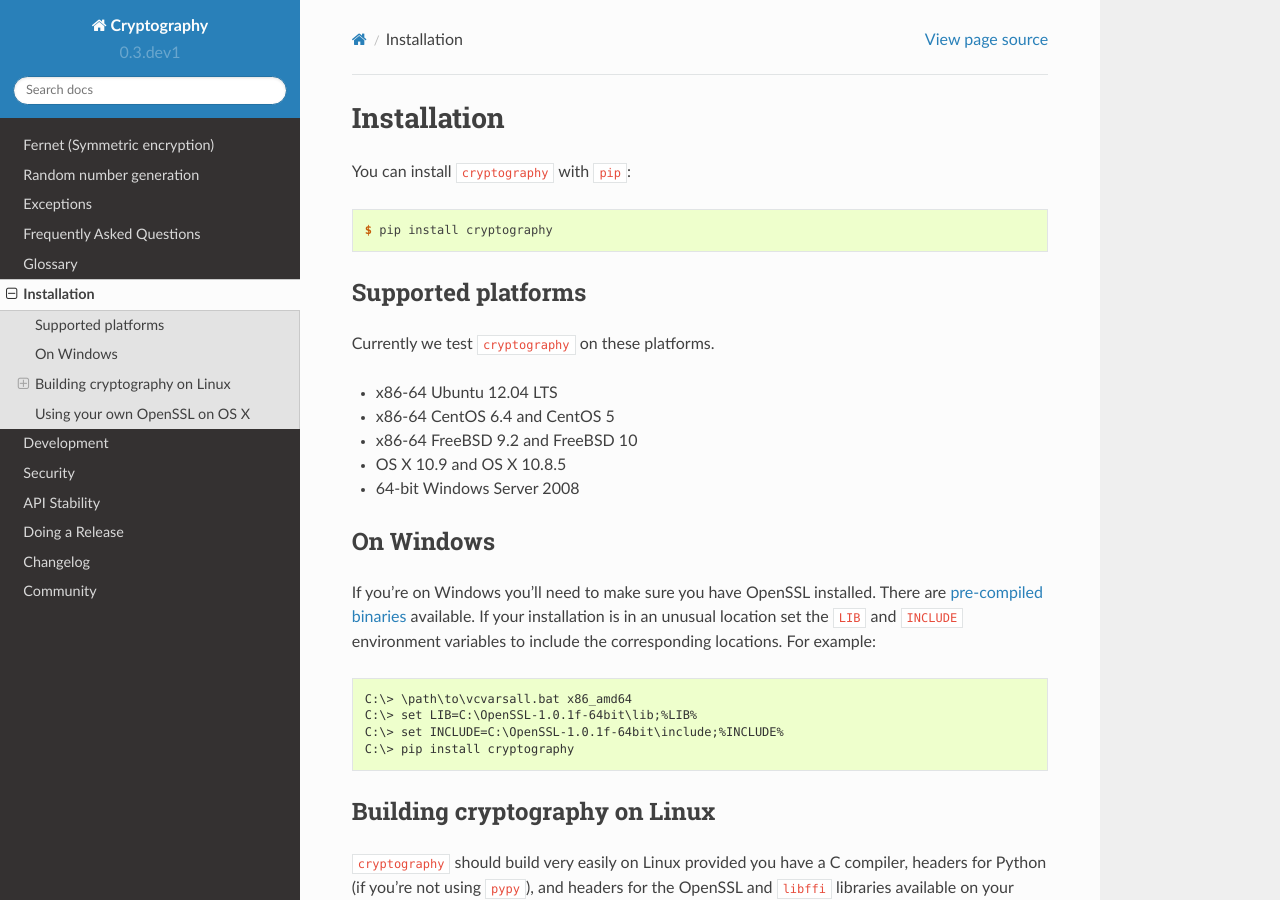
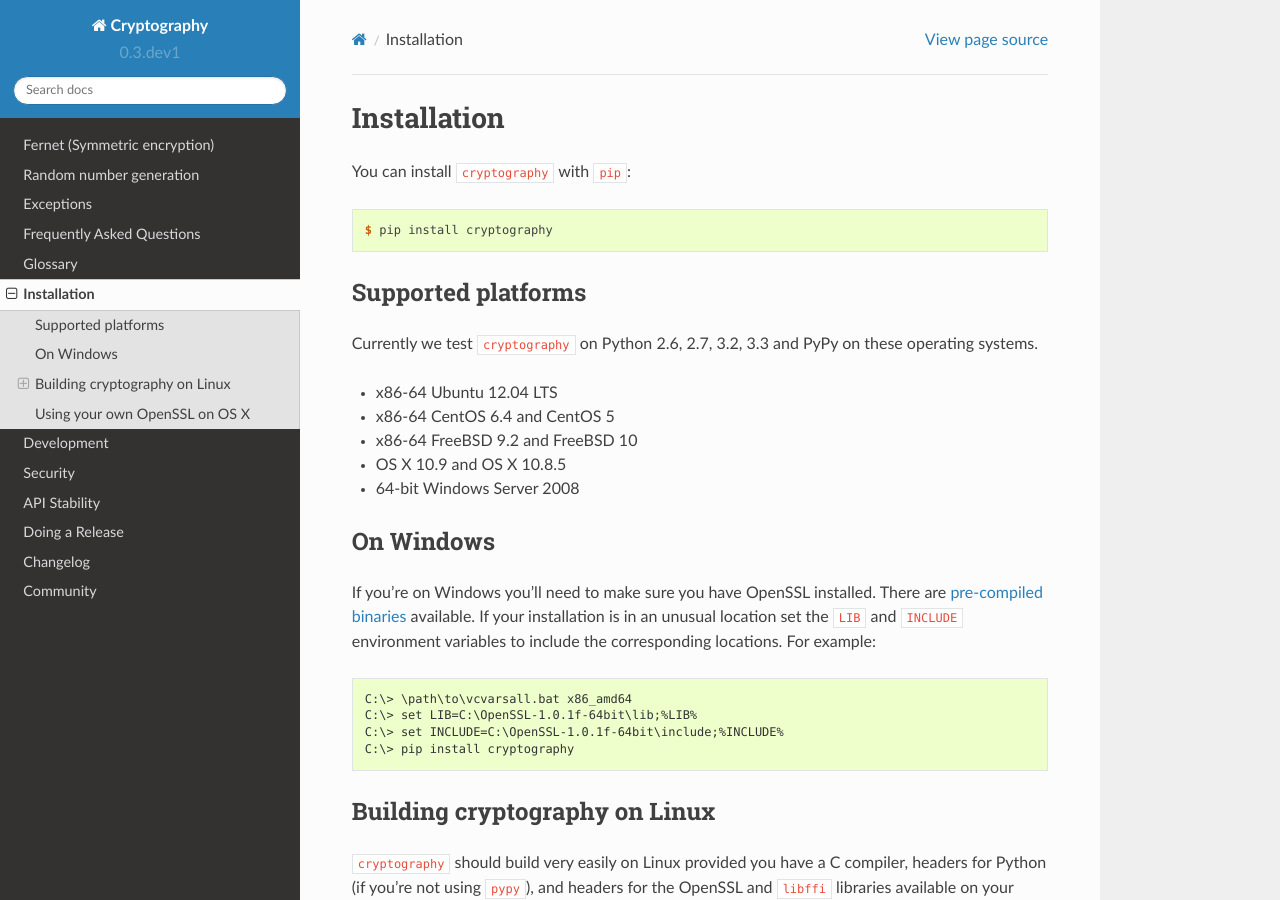
Before and after one commit to WebKing0121/cryptography, a Sphinx documentation site: the page built from docs/installation.rst, in a window 1280 px wide and 900 px high. Built offline with Sphinx 7.4.7 and the Read the Docs theme 2.0.0, drawn with Linux system fonts in a browser that asks for light colours; pages that are not in the unit, such as notebooks, are missing from menus.

Commit message:
Document Python versions too

```diff
--- a/docs/installation.rst
+++ b/docs/installation.rst
@@ -10,7 +10,8 @@ You can install ``cryptography`` with ``pip``:
 Supported platforms
 -------------------
 
-Currently we test ``cryptography`` on these platforms.
+Currently we test ``cryptography`` on Python 2.6, 2.7, 3.2, 3.3 and PyPy on
+these operating systems.
 
 * x86-64 Ubuntu 12.04 LTS
 * x86-64 CentOS 6.4 and CentOS 5
```
